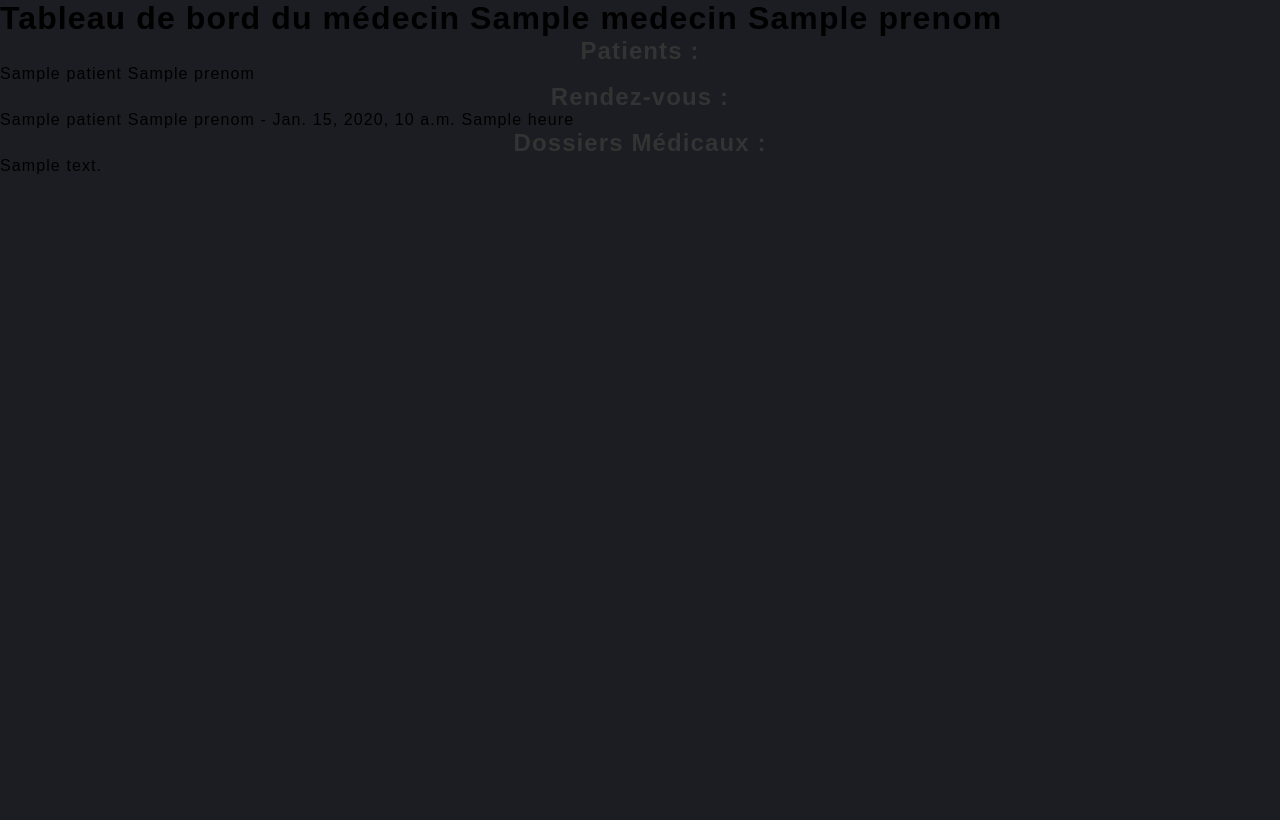
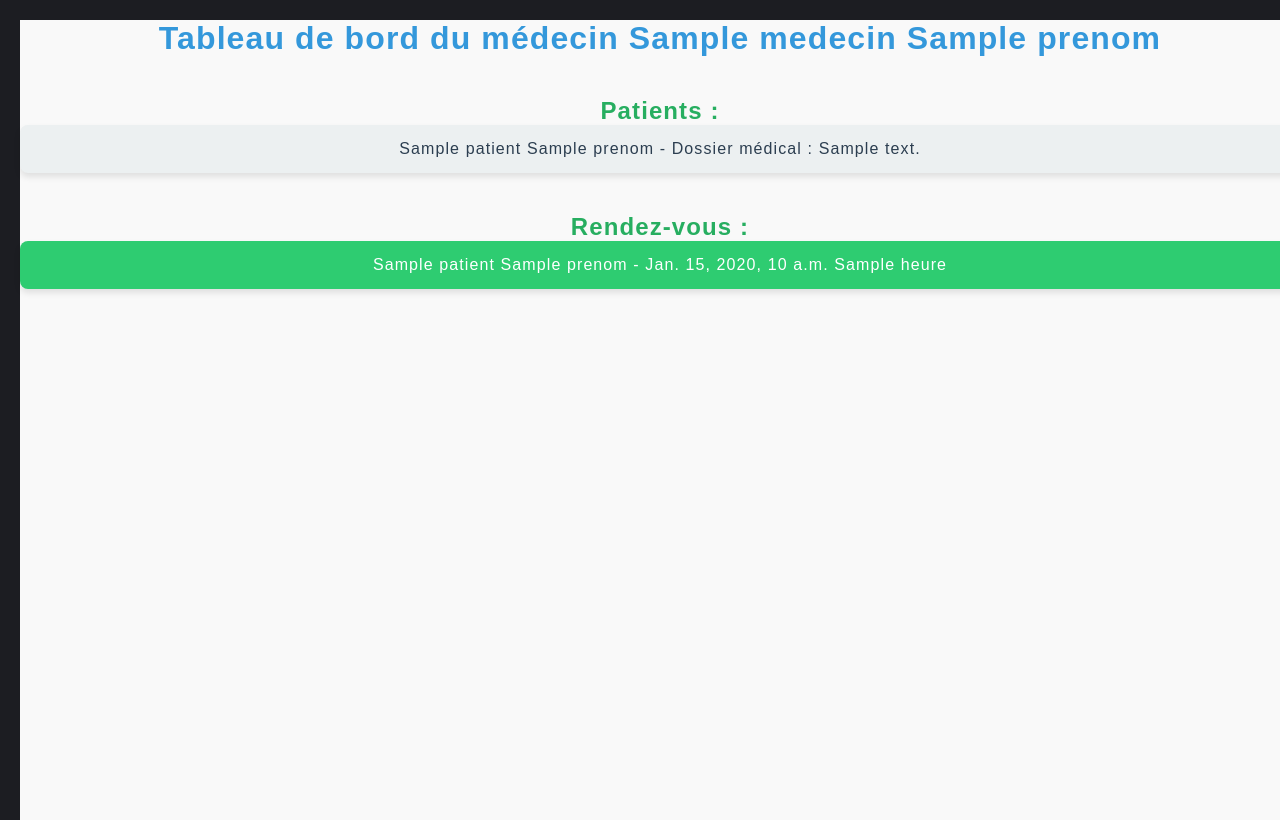
Before and after one commit to WhatLid/Projet_SI, a Django app: template clinique/templates/dashboard.html in a window 1280 px wide. Before the commit the page ends 174 px from the top, so only its background shows below. Run offline with Django 3.2, Linux system fonts and the light colour scheme; the template is opened without the code that fills it: most values are stand-ins (such as "Sample title", 1, 10 or a date in 2020).

Commit message:
dashboard finished / dashboard s CSS left + qql perfectionnement overall

```diff
--- a/clinique/templates/dashboard.html
+++ b/clinique/templates/dashboard.html
@@ -7,33 +7,92 @@
     <title>Accueil</title>
     {% load static %}
     <link rel="stylesheet" href="{% static 'inscription.css'%}">
+    <style>
+/* Style pour le corps de la page */
+body {
+    font-family: 'Arial', sans-serif;
+    background-color: #f9f9f9;
+    text-align: center;
+    margin: 20px;
+}
+
+/* Style pour le titre */
+h1 {
+    color: #3498db;
+    margin-bottom: 30px;
+}
+
+/* Style pour les sections Patients et Rendez-vous */
+h2 {
+    color: #27ae60;
+    margin-top: 40px;
+}
+
+/* Style pour la liste des Patients */
+ul {
+    list-style-type: none;
+    padding: 0;
+}
+
+/* Style pour chaque élément de la liste des Patients */
+li {
+    background-color: #ecf0f1;
+    color: #2c3e50;
+    padding: 15px;
+    border-radius: 8px;
+    box-shadow: 0 4px 6px rgba(0, 0, 0, 0.1);
+    margin-bottom: 20px;
+    display: block;
+}
+
+/* Style pour chaque élément de la liste des Patients sans dossier médical */
+li.no-dossier {
+    background-color: #e74c3c;
+    color: #fff;
+}
+
+/* Style pour la liste des Rendez-vous */
+ul#rendezvous-list li {
+    background-color: #2ecc71;
+    color: #fff;
+    padding: 15px;
+    border-radius: 8px;
+    box-shadow: 0 4px 6px rgba(0, 0, 0, 0.1);
+    margin-bottom: 20px;
+    display: block;
+}
 
 
+    </style>
+
 </head>
+<body>
     <body>
         <h1>Tableau de bord du médecin {{ medecin.nom }} {{ medecin.prenom }}</h1>
 
         <h2>Patients :</h2>
-    <ul>
+        <ul id="patients-list">
             {% for patient in patients %}
-            <li>{{ patient.nom }} {{ patient.prenom }}</li>
+                <li class="{% if not patient.dossiermedical %}no-dossier{% endif %}">
+                    {{ patient.nom }} {{ patient.prenom }}
+                    {% if patient.dossiermedical %}
+                        - Dossier médical : {{ patient.dossiermedical.description }}
+                    {% else %}
+                        - Aucun dossier médical
+                    {% endif %}
+                </li>
             {% endfor %}
         </ul>
 
         <h2>Rendez-vous :</h2>
-    <ul>
+        <ul id="rendezvous-list">
             {% for rdv in rendezvous %}
                 <li>{{ rdv.patient.nom }} {{ rdv.patient.prenom }} - {{ rdv.date }} {{ rdv.heure }}</li>
             {% endfor %}
         </ul>
+    </body>
 
 
-    <h2>Dossiers Médicaux :</h2>
-<ul>
-    {% for dossier_medical in dossiers_medicaux %}
-        <li>{{ dossier_medical.description }}</li>
-    {% endfor %}
-</ul>
 
 
 
```
Also changed, not shown: db.sqlite3. Lines whose indentation alone changed are shown as unchanged.
